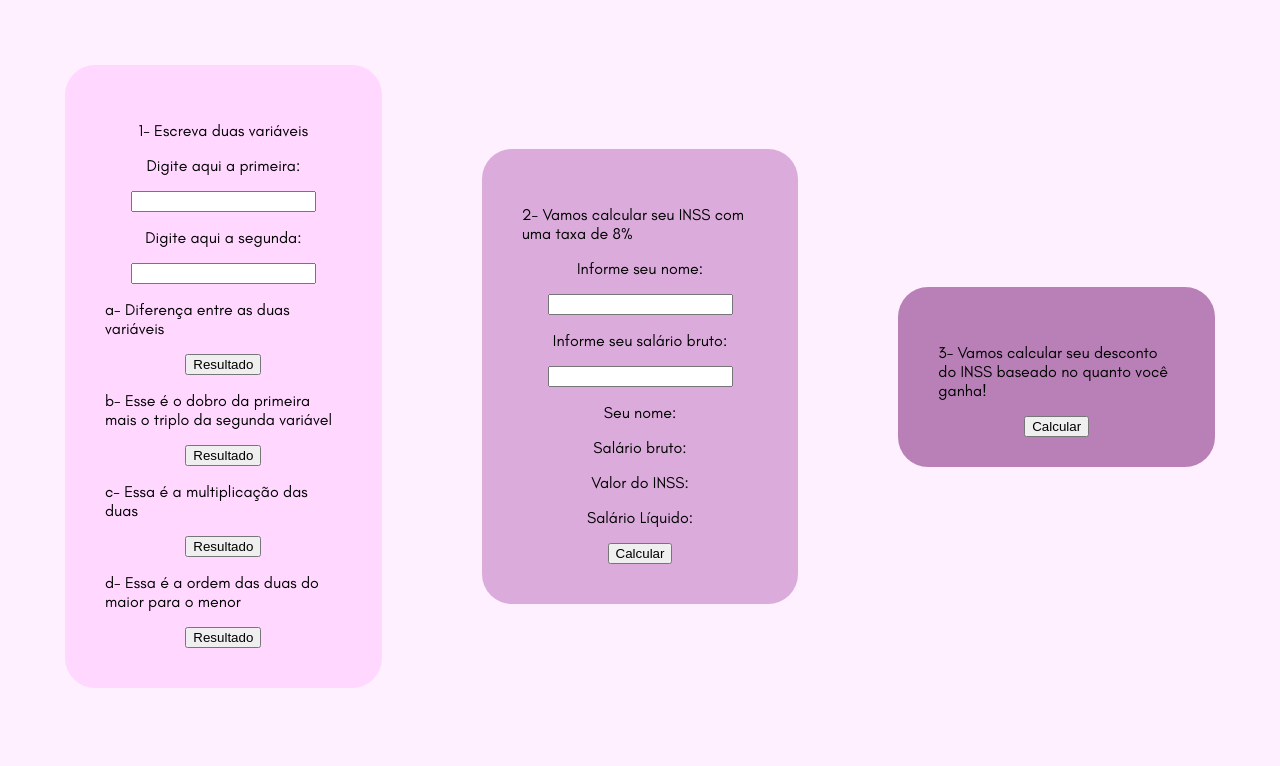
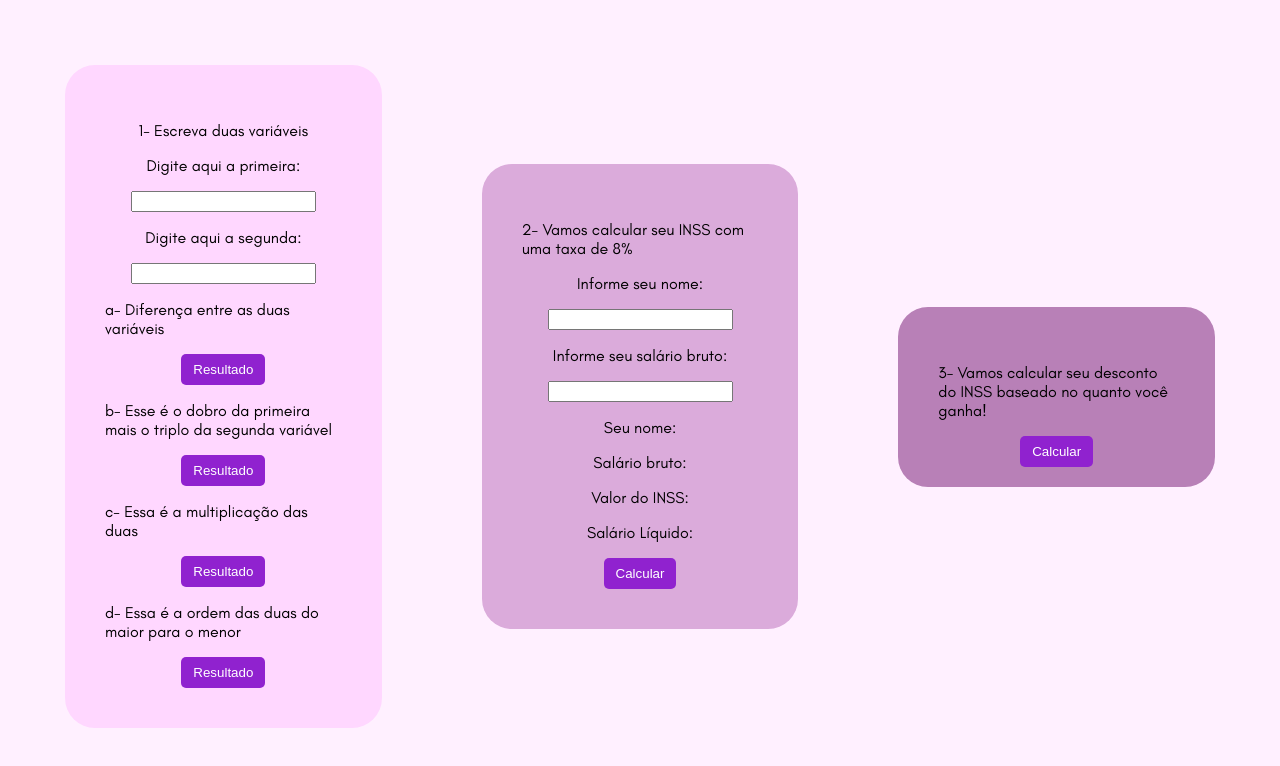
Before and after one commit to paulamalisiamoreira/Atividade-13---Lista-de-Exerc-cio, a plain HTML site: page index.html in a window 1280 px wide. Drawn offline with Linux system fonts and the light colour scheme.

Commit message:
Estilizar o botão

```diff
--- a/style.css
+++ b/style.css
@@ -50,3 +50,17 @@ body{
     height: 100px;
 
 }
+
+button {
+    border: none;
+    border-radius: 5px;
+    padding: 8px 12px;
+    background-color: #9022cf;
+    color: #FFF;
+    cursor: pointer;
+    transition: 0.3s;
+}
+
+button:hover {
+    background-color: #731ca5;
+}
```
